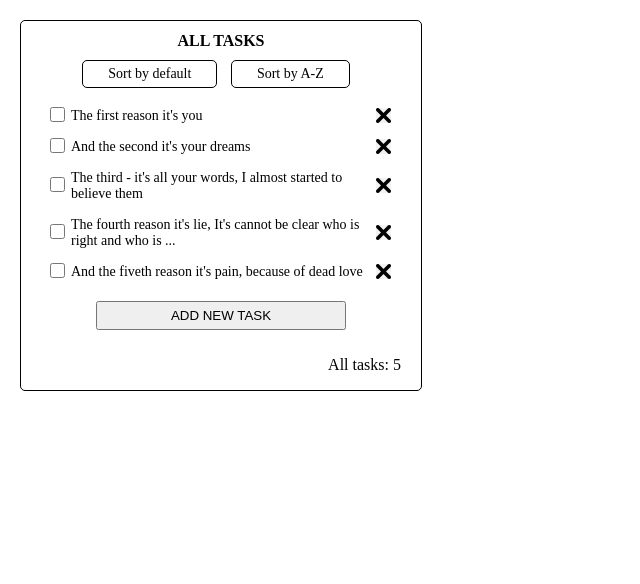
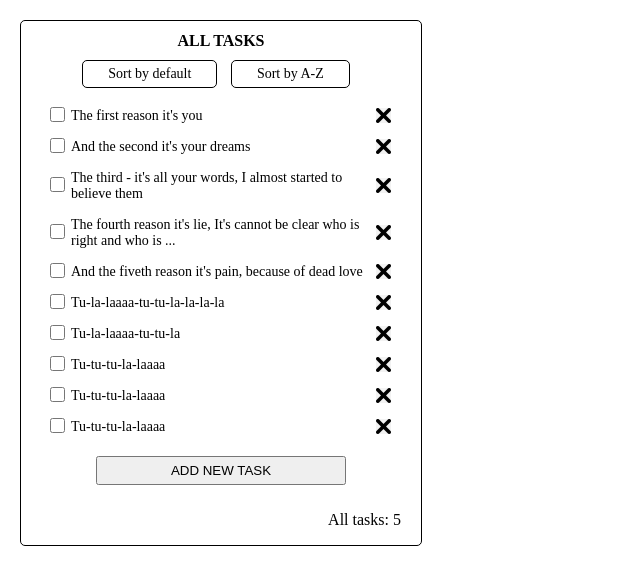
Before and after one commit to dkrech07/to-do-list, a plain HTML site: page public/index.html in a window 1280 px wide. Shown: the whole page, without its empty margins (0-640 px from the left). Drawn offline with Linux system fonts and the light colour scheme.

Commit message:
Вносит правки

```diff
--- a/public/index.html
+++ b/public/index.html
@@ -42,6 +42,31 @@
           <label for="fiveth reason">And the fiveth reason it's pain, because of dead love</label>
           <span class="remove">remove</span>
         </li>
+        <li class="task">
+          <input class="task-checkbox" id="fiveth reason" type="checkbox" name="" value="">
+          <label for="fiveth reason">Tu-la-laaaa-tu-tu-la-la-la-la</label>
+          <span class="remove">remove</span>
+        </li>
+        <li class="task">
+          <input class="task-checkbox" id="fiveth reason" type="checkbox" name="" value="">
+          <label for="fiveth reason">Tu-la-laaaa-tu-tu-la</label>
+          <span class="remove">remove</span>
+        </li>
+        <li class="task">
+          <input class="task-checkbox" id="fiveth reason" type="checkbox" name="" value="">
+          <label for="fiveth reason">Tu-tu-tu-la-laaaa</label>
+          <span class="remove">remove</span>
+        </li>
+        <li class="task">
+          <input class="task-checkbox" id="fiveth reason" type="checkbox" name="" value="">
+          <label for="fiveth reason">Tu-tu-tu-la-laaaa</label>
+          <span class="remove">remove</span>
+        </li>
+        <li class="task">
+          <input class="task-checkbox" id="fiveth reason" type="checkbox" name="" value="">
+          <label for="fiveth reason">Tu-tu-tu-la-laaaa</label>
+          <span class="remove">remove</span>
+        </li>
       </ul>
 
       <button class="new-task-button" type="button">ADD NEW TASK</button>
```
